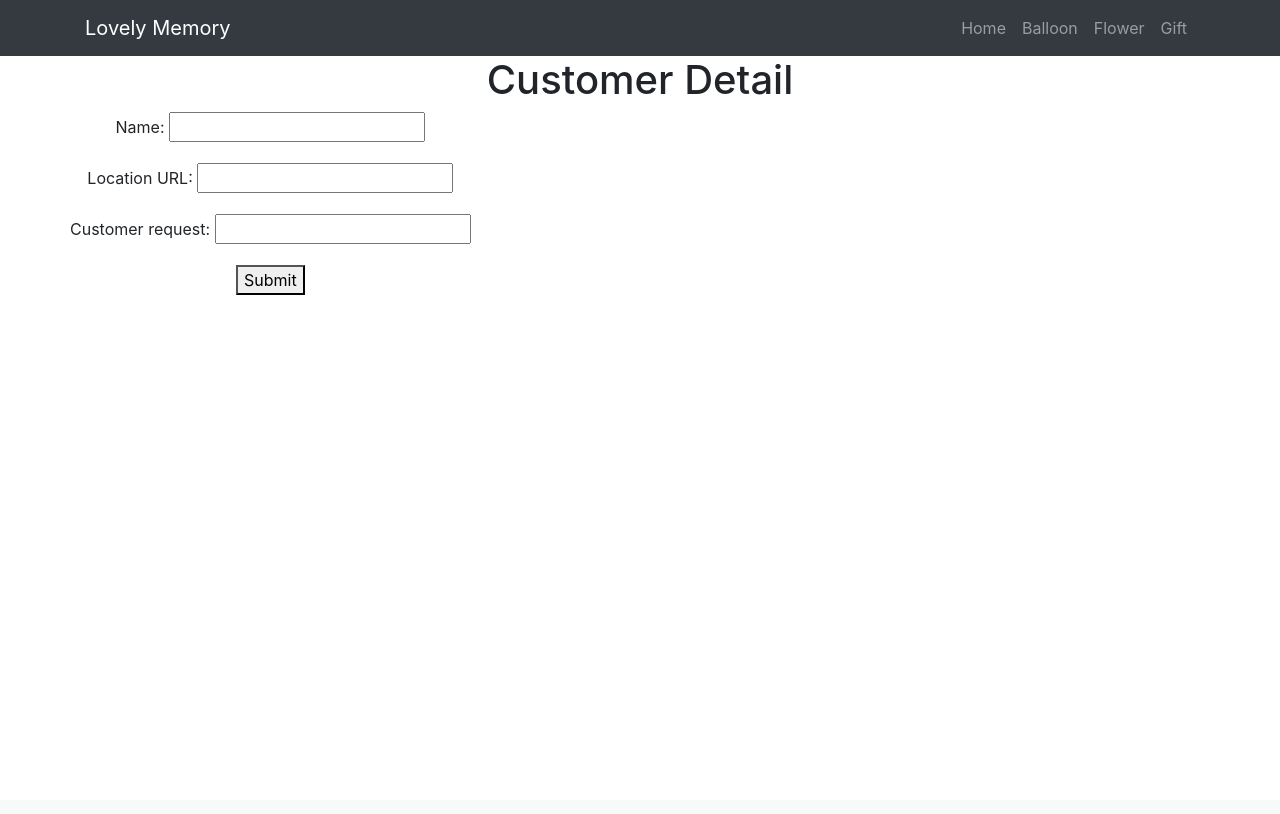
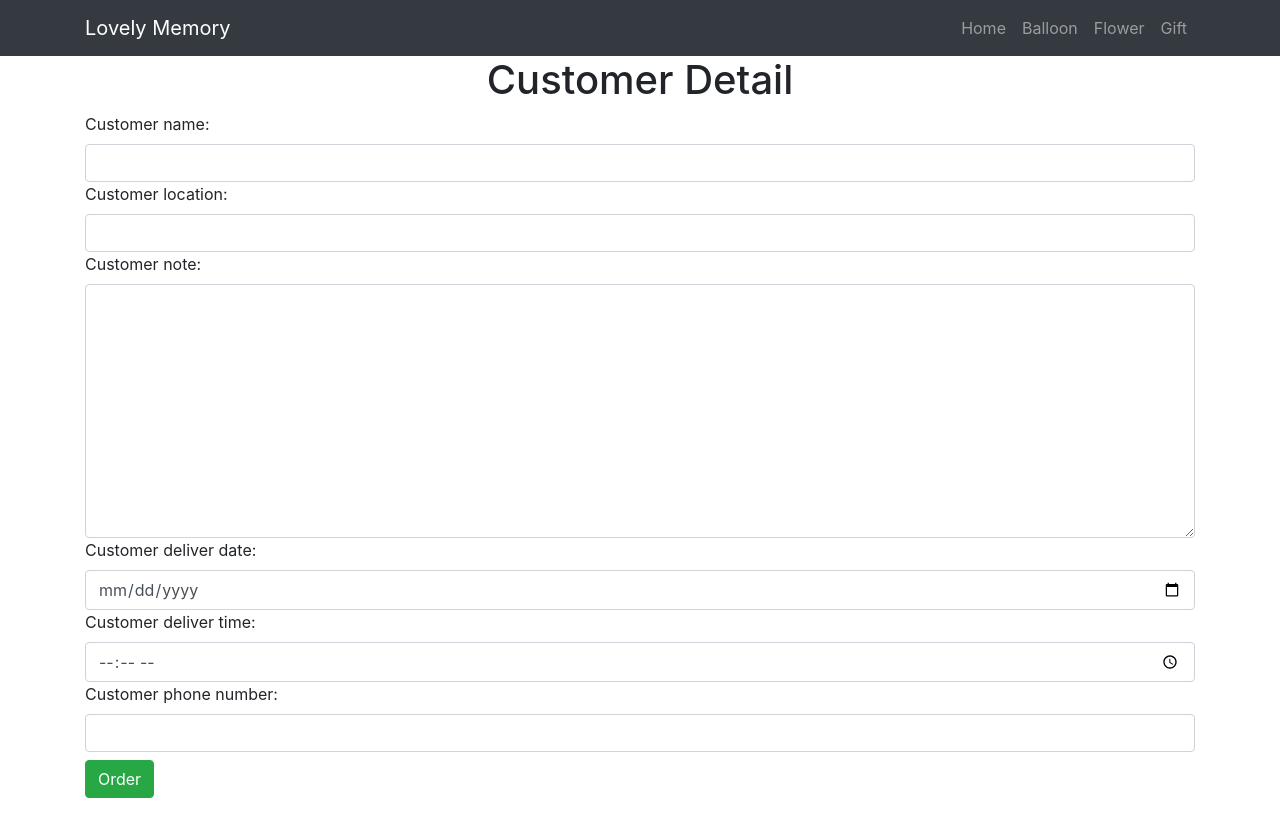
Before and after one commit to sumitsk20/LovelyMemory, a Django app: page /1/order in a window 1280 px wide. Before the commit the page ends 295 px from the top, so only its background shows below. Run offline with Django 3.2, Linux system fonts and the light colour scheme; some libraries are stand-ins or nearby versions.

Commit message:
add order form

```diff
--- a/HomePage/admin.py
+++ b/HomePage/admin.py
@@ -1,6 +1,6 @@
 from django.contrib import admin
-from .models import Product,CustomerOrder
+from .models import Product,CustomerOrderModel
 
 # Register your models here.
 admin.site.register(Product)
-admin.site.register(CustomerOrder)
+admin.site.register(CustomerOrderModel)
--- a/HomePage/forms.py
+++ b/HomePage/forms.py
@@ -1,14 +1,47 @@
 from django import forms
 
-from HomePage.models import CustomerOrder
+from HomePage.models import CustomerOrderModel
 
 
 class Customer(forms.ModelForm):
-    customer_name = forms.CharField(label='Name', max_length=100)
-    customer_location = forms.URLField(label='Location URL', max_length=500)
-    customer_request = forms.CharField(max_length=1000)
-    customer_deliver = forms.DateTimeInput()
+    class Meta:
+        model = CustomerOrderModel
+        fields = ['customer_name', 'customer_location', 'customer_note', 'customer_deliver_date',
+                  'customer_deliver_time', 'customer_phone_number']
 
-    class Meta:
-        model = CustomerOrder
-        fields = ['customer_name', 'customer_location']
+    TEXTINPUT = {
+        'class': 'form-control',
+        'type': 'text'
+    }
+    NUMBERINPUT = {
+        'class': 'form-control',
+        'type': 'tel'
+    }
+    URLINPUT = {
+        'class': 'form-control',
+        'type': 'url'
+    }
+    DATEPICKER = {
+        'class': 'form-control',
+        'type': 'date',
+        'id': 'datetimepicker4'
+    }
+    TIMEPICKER = {
+        'class': 'form-control',
+        'type': 'time',
+    }
+    customer_name = forms.CharField(widget=forms.TextInput(attrs=TEXTINPUT))
+    customer_location = forms.URLField(widget=forms.TextInput(attrs=URLINPUT))
+    customer_note = forms.CharField(widget=forms.Textarea(attrs=TEXTINPUT))
+    customer_deliver_date = forms.DateField(widget=forms.DateTimeInput(attrs=DATEPICKER))
+    customer_deliver_time = forms.TimeField(widget=forms.DateTimeInput(attrs=TIMEPICKER))
+    customer_phone_number = forms.DecimalField(widget=forms.NumberInput(attrs=NUMBERINPUT))
+
+    def clean_data(self):
+        customer_name = self.cleaned_data.get('customer_name')
+        customer_location = self.cleaned_data.get('customer_location')
+        customer_note = self.cleaned_data.get('customer_note')
+        customer_deliver_date = self.cleaned_data.get('customer_deliver_date')
+        customer_deliver_time = self.cleaned_data.get('customer_deliver_time')
+        customer_phone_number = self.cleaned_data.get('customer_phone_number')
+        return customer_name, customer_location, customer_note, customer_deliver_date, customer_deliver_time, customer_phone_number
--- a/HomePage/models.py
+++ b/HomePage/models.py
@@ -1,4 +1,6 @@
 from django.db import models
+from django.core.validators import RegexValidator
+
 
 
 class Product(models.Model):
@@ -17,18 +19,21 @@ class Product(models.Model):
         (FLOWER, 'flower'),
     )
     type_product = models.CharField(max_length=2,
-                            choices=TYPE_OF_PRODUCT,
-                            default=FLOWER)
+                                    choices=TYPE_OF_PRODUCT,
+                                    default=FLOWER)
 
     def __str__(self):
         return self.name
 
 
-class CustomerOrder(models.Model):
+class CustomerOrderModel(models.Model):
     customer_name = models.CharField(max_length=100, blank=False, default='')
-    customer_location = models.CharField(max_length=500, blank=False, default='')
-    customer_request = models.TextField(max_length=1500)
-    customer_deliver = models.DateField()
+    customer_location = models.URLField(max_length=500, blank=False, default='')
+    customer_note = models.TextField(max_length=1500, default='')
+    customer_deliver_date = models.DateField(blank=False, null=True, default=1970 / 1 / 1)
+    customer_deliver_time = models.TimeField(blank=False, null=True, default='')
+    phone_regex = RegexValidator(regex=r'^/d{9,15}$', message="Phone number must be entered in the format: '+999999999'. Up to 15 digits allowed.")
+    customer_phone_number = models.CharField(max_length=12, blank=True)
 
     def __str__(self):
         return self.customer_name
--- a/HomePage/templates/HomePage/base.html
+++ b/HomePage/templates/HomePage/base.html
@@ -12,6 +12,13 @@
           integrity="sha384-Gn5384xqQ1aoWXA+058RXPxPg6fy4IWvTNh0E263XmFcJlSAwiGgFAW/dAiS6JXm" crossorigin="anonymous">
     <link rel="stylesheet" href="../../../static/css/style.css">
     <script defer src="https://use.fontawesome.com/releases/v5.0.6/js/all.js"></script>
+    <script>
+        $(function () {
+            $('#datetimepicker1').datetimepicker({
+                format: 'YYYY-MM-DD' //This is the default date format Django will accept, it also disables the time in the datepicker.
+            })
+        });
+    </script>
 
 
 </head>
@@ -50,6 +57,8 @@
 
     <!-- Body -->
     {% block body %}
+
+
     {% endblock %}
 
     <!-- Footer -->
--- a/HomePage/templates/HomePage/customerDetail.html
+++ b/HomePage/templates/HomePage/customerDetail.html
@@ -2,15 +2,21 @@
 
 
 {% block body %}
-    <div class="container center_div" align="center">
-        <h1>Customer Detail</h1>
-        <div class="row center_div" align="center">
-            <form method="POST" >
+    <div class="container col-md-offset-3">
+        <div class="row1" align="center">
+            <h1>Customer Detail</h1>
+        </div>
+        <div class="row1 col-lg-offset-3">
+            <form method="POST" class="form-group">
                 {% csrf_token %}
-                {{ form.as_p }}
-                <button type="submit">Submit</button>
+                {{ form }}
+                <div>
+                    <h1>
+                    </h1>
+                </div>
+                <button type="submit" class="btn btn-success">Order</button>
             </form>
         </div>
+
     </div>
-
 {% endblock %}
--- a/HomePage/templates/HomePage/detail.html
+++ b/HomePage/templates/HomePage/detail.html
@@ -35,7 +35,7 @@
                         <h4>{{ product.price }} SR</h4>
                         <div class="row">
                             <p class="col-10 card-text">{{ product.description }}</p>
-                            <a href="{% url 'customerOrder' product.id %}">
+                            <a href="{% url 'product' product.id %}">
                                 <button type="button" class="col btn btn-outline-success">
                                     <i>Submit</i>
                                 </button>
--- a/HomePage/urls.py
+++ b/HomePage/urls.py
@@ -1,15 +1,15 @@
 from django.conf.urls import url
-from . import views
 from django.conf import settings
 from django.conf.urls.static import static
+from . import views
 
 app__name = 'HomePage'
 
 urlpatterns = [
-    url(r'^$', views.IndexView.as_view(), name='index'),
-    url(r'^gift/$', views.GiftView.as_view(), name='gift'),
-    url(r'^flower/$', views.FlowerView.as_view(), name='flower'),
-    url(r'^balloon/$', views.BalloonView.as_view(), name='balloon'),
-    url(r'^(?P<pk>[0-9]+)/order$', views.CustomerOrder.as_view(), name='customerOrder'),
-    url(r'^(?P<pk>[0-9]+)/$', views.DetailView.as_view(), name='detail')
-] + static(settings.MEDIA_URL, document_root=settings.MEDIA_ROOT)
+                  url(r'^$', views.IndexView.as_view(), name='index'),
+                  url(r'^gift/$', views.GiftView.as_view(), name='gift'),
+                  url(r'^flower/$', views.FlowerView.as_view(), name='flower'),
+                  url(r'^balloon/$', views.BalloonView.as_view(), name='balloon'),
+                  url(r'^(?P<pk>[0-9]+)/order$', views.CustomerOrderView.as_view(), name='product'),
+                  url(r'^(?P<pk>[0-9]+)/$', views.DetailView.as_view(), name='detail')
+              ] + static(settings.MEDIA_URL, document_root=settings.MEDIA_ROOT)
--- a/HomePage/views.py
+++ b/HomePage/views.py
@@ -1,10 +1,12 @@
 from django.http import HttpResponseRedirect
 from django.shortcuts import render
 from django.views import generic
-from .models import Product
+from django.template import Context
+from django.template import RequestContext
+from .models import Product, CustomerOrderModel
 from django.views import View
 from django.views.generic import TemplateView
-
+from django.views.generic.edit import CreateView
 from .models import Product
 from .forms import Customer
 
@@ -48,7 +50,7 @@ class DetailView(generic.DetailView):
     template_name = 'HomePage/detail.html'
 
 
-class CustomerOrder(generic.FormView):
+class CustomerOrderView(generic.FormView):
     model = Product
     template_name = 'HomePage/customerDetail.html'
 
@@ -57,27 +59,9 @@ class CustomerOrder(generic.FormView):
         return render(request, 'HomePage/customerDetail.html', {'form': form})
 
     def post(self, request, **kwargs):
-        form = Customer(request.POST)
+        form = Customer(request.POST or None)
         if form.is_valid():
             form.save()
-            customer_name = form.cleaned_data['customer_name']
-            customer_location = form.cleaned_data['customer_location']
-        context = {'form': form, 'customer_name': customer_name, 'customer_location': customer_location}
+            print(request.POST)
+        context = {'form': form}
         return render(request, 'HomePage/customerDetail.html', context)
-
-# def customer_detail(request):
-#     # if this is a POST request we need to process the form data
-#     if request.method == 'POST':
-#         # create a form instance and populate it with data from the request:
-#         form = Customer(request.POST)
-#         # check whether it's valid:
-#         if form.is_valid():
-#             print(form.cleaned_data)
-#             # process the data in form.cleaned_data as required
-#             # ...
-#             # redirect to a new URL:
-#             # return HttpResponseRedirect('HomePage/index.html')
-#
-#     # if a GET (or any other method) we'll create a blank form
-#     else:
-#         form = Customer()
```
Also changed, not shown: HomePage/migrations/0001_initial.py, HomePage/migrations/0002_auto_20180222_1039.py (deleted), HomePage/migrations/0002_auto_20180318_1211.py (added), HomePage/migrations/0003_auto_20180222_1040.py (deleted), HomePage/migrations/0003_auto_20180318_1243.py (added), HomePage/migrations/0004_auto_20180222_2308.py (deleted), HomePage/migrations/0005_auto_20180222_2333.py (deleted), db.sqlite3.
